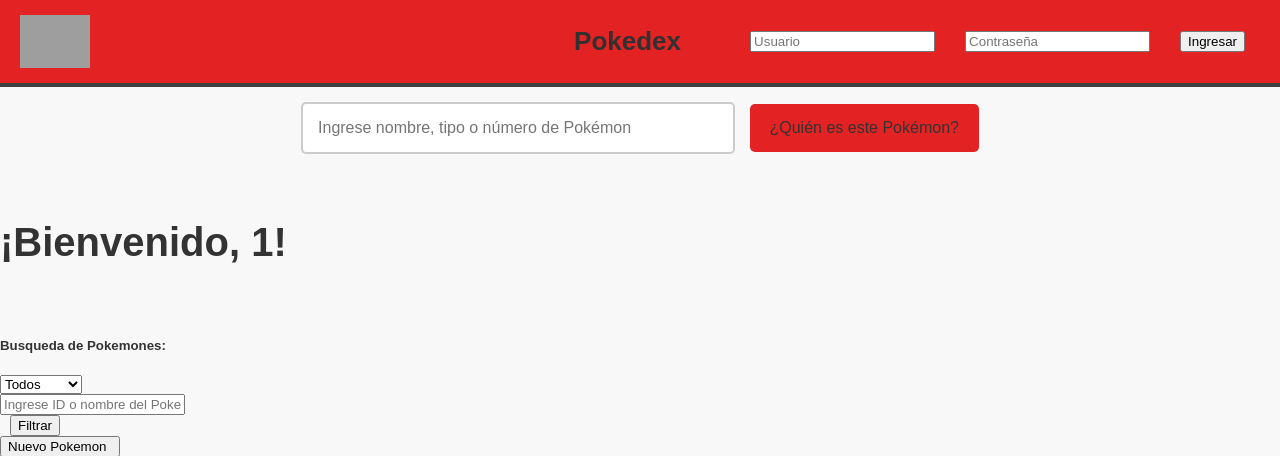
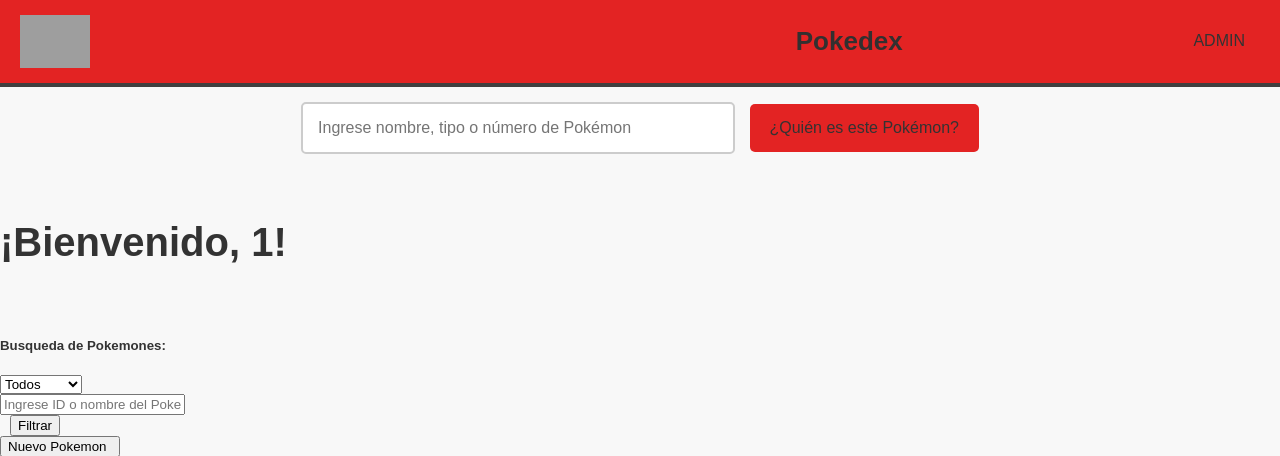
Before and after one commit to MeluViola/PW2-Pokedex, a PHP site: page / in a window 1280 px wide. Shown: the top 456 px of the page. Run offline with PHP 8.4, Linux system fonts and the light colour scheme; a user stored in the database is signed in; data comes from the database, SQL or seed files in the repository; grey boxes are pictures that could not be loaded.

Commit message:
arreglos en la sesion

```diff
--- a/includes/header.php
+++ b/includes/header.php
@@ -13,19 +13,25 @@
     <title>Pokedex</title>
     <h1 class="page-title">Pokedex</h1>
     <nav>
-        <form method="POST" action="scripts/procesarLogin.php">
+        <?php
+        if (isset($_SESSION['username'])) {
+            echo "<ul><li><span>ADMIN</span></li></ul>";      // Si el usuario está conectado, muestra "ADMIN"
+        } else {                                              // Si no está conectado, muestra el formulario de login
+            echo '<form method="POST" action="/Pokedex/scripts/procesarLogin.php">
                     <ul>
                         <li>
-                <input type="text" placeholder="Usuario" class="input-field" />
+                            <input type="text" name="correo" placeholder="Usuario" class="input-field" required />
                         </li>
                         <li>
-                <input type="password" placeholder="Contraseña" class="input-field" />
+                            <input type="password" name="contraseña" placeholder="Contraseña" class="input-field" required />
                         </li>
                         <li>
                             <button type="submit" class="login-button">Ingresar</button>
                         </li>
                     </ul>
-        </form>
+                  </form>';
+        }
+        ?>
     </nav>
 </header>
 </body>
--- a/scripts/procesarLogin.php
+++ b/scripts/procesarLogin.php
@@ -9,6 +9,12 @@
 
     $query = "SELECT * FROM usuarios WHERE correo = ? AND contraseña = ?";
 
+    function mensajeError($mensaje)
+    {
+        $_SESSION['error'] = $mensaje;
+        header("Location: ../index.php");
+        exit();
+    }
 
     $stmt = $conexion->prepare($query);
     $stmt->bind_param("ss", $correo,$contraseña);
--- a/scripts/procesarLogout.php
+++ b/scripts/procesarLogout.php
@@ -1,6 +1,7 @@
 <?php
     session_start();
-    $_SESSION['id'] = null;
-    header("Location: ../../index.php");
+    session_unset();
+    session_destroy();
+    header("Location: ../index.php");
     exit();
 ?>
```
Lines whose indentation alone changed are shown as unchanged.
